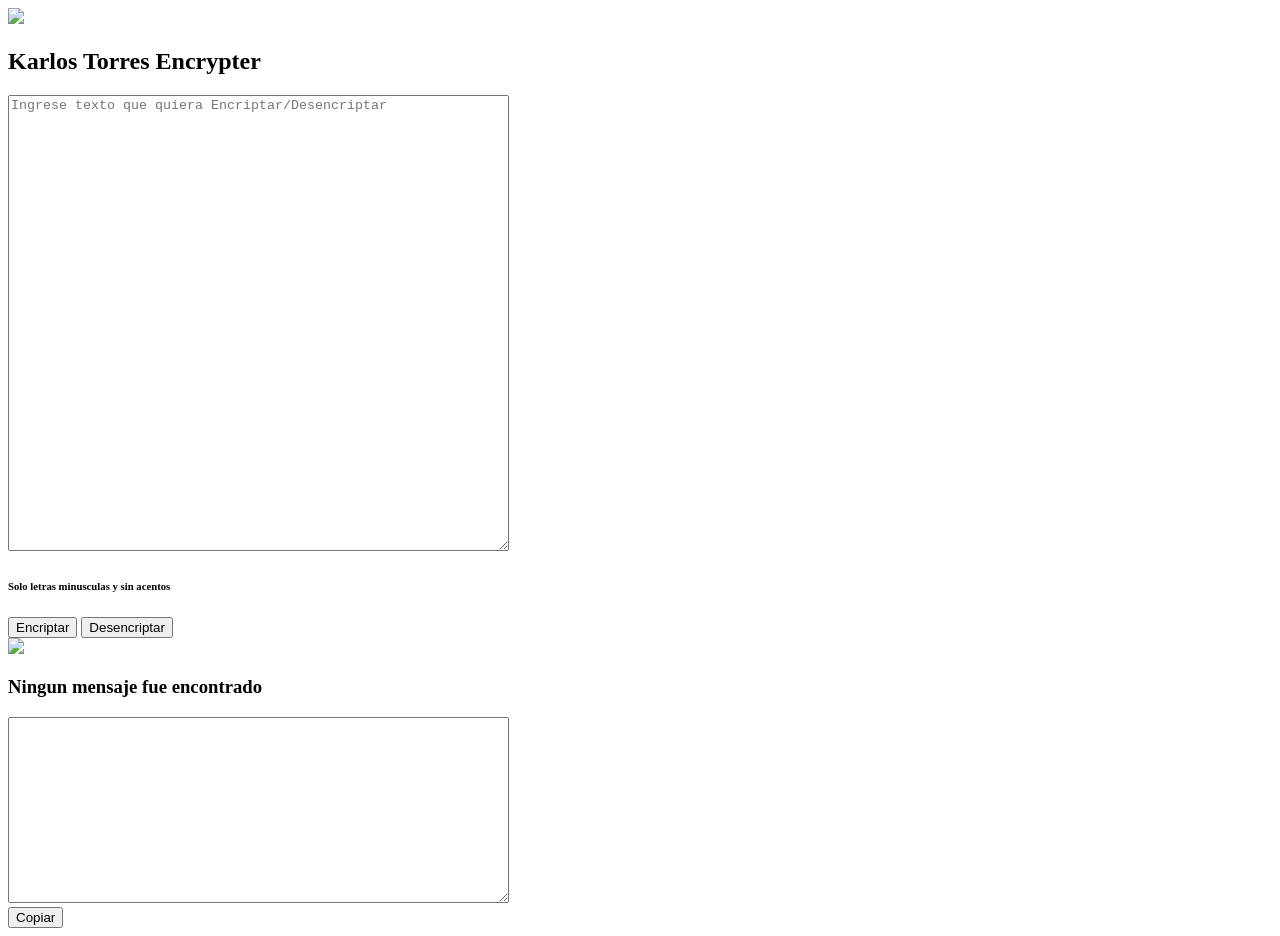
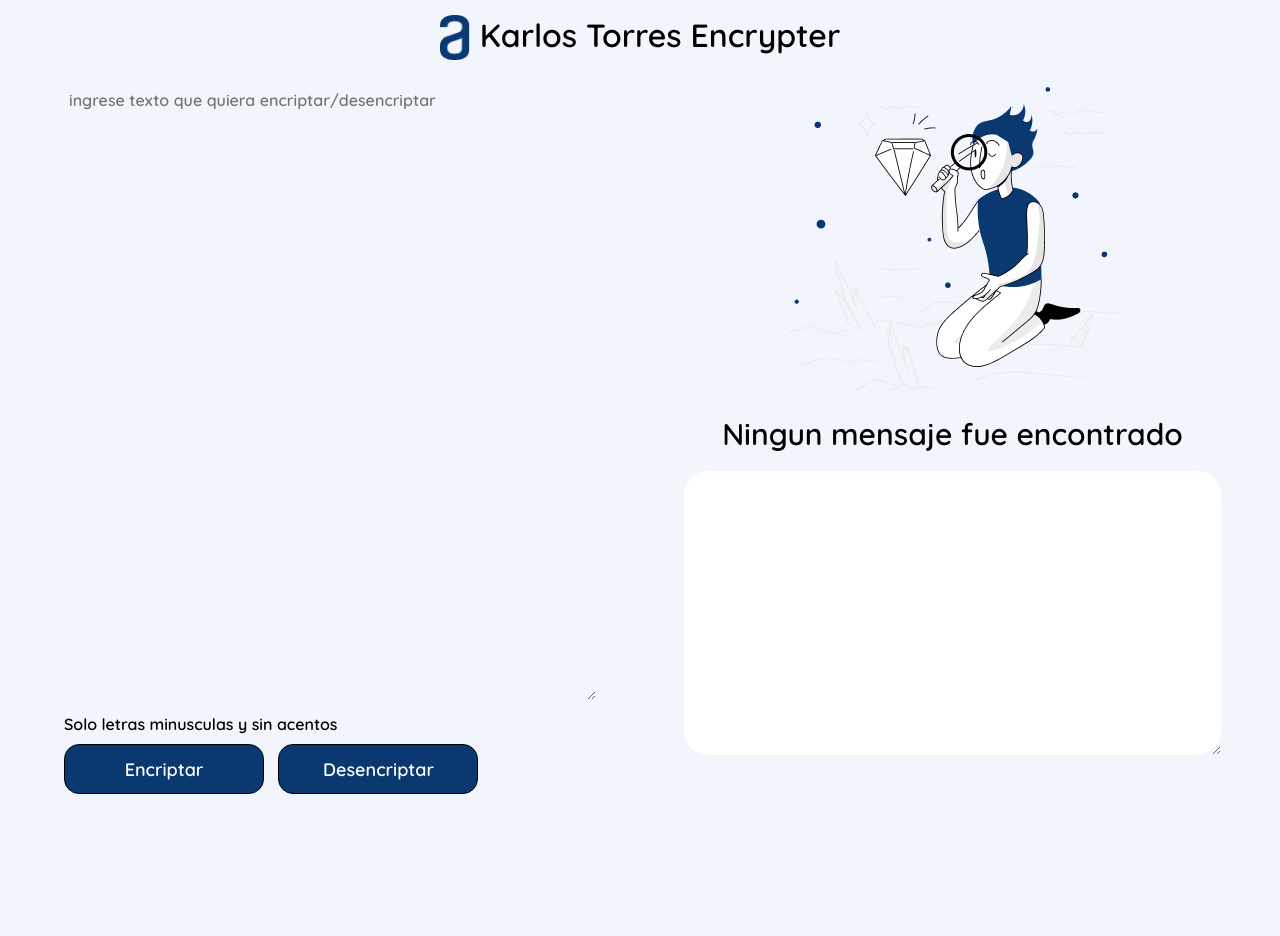
Before and after one commit to Karlostorresr/oracleOneChallenges, a plain HTML site: page index.html in a window 1280 px wide. After the commit the page ends 819 px from the top, so only its background shows below. Drawn offline with Linux system fonts and the light colour scheme; the site is published under a folder, as on GitHub Pages, so addresses that start at the root find nothing.

Commit message:
Se colocan todos los archivos la mismo nivel para el despliegue

```diff
--- a/index.html
+++ b/index.html
@@ -5,7 +5,7 @@
     <meta http-equiv="X-UA-Compatible" content="IE=edge">
     <meta name="viewport" content="width=device-width, initial-scale=1.0">
     <title>Encrypter challenge</title>
-    <link rel="Stylesheet" href="/C1-Encriptador/encriptador.css" >
+    <link rel="Stylesheet" href="encriptador.css" >
     <link rel="preconnect" href="https://fonts.googleapis.com">
     <link rel="preconnect" href="https://fonts.gstatic.com" crossorigin>
     <link href="https://fonts.googleapis.com/css2?family=Comfortaa:wght@600&family=Quicksand:wght@600&display=swap" rel="stylesheet">
@@ -13,7 +13,7 @@
 </head>
 <body>
     <nav class="navbar">
-        <img class="logo" src="/C1-Encriptador/Multimedia/Vector.png">
+        <img class="logo" src="Multimedia/Vector.png">
         <h1>Karlos Torres Encrypter</h1>
     </nav>
 
@@ -28,7 +28,7 @@
         </div>
 
         <div class="section2">
-            <img class ="center" id="imagenMuñeco" src="/C1-Encriptador/Multimedia/Muñeco.png">
+            <img class ="center" id="imagenMuñeco" src="Multimedia/Muñeco.png">
             <h3 class="center" id="mensaje">Ningun mensaje fue encontrado</h3>
             <textarea class="textArea" rows="12" cols="60" id="areaDeEncriptado" readonly="true"></textarea>
             <br>
@@ -36,6 +36,6 @@
         </div>
     </div>
 
-    <script src="/C1-Encriptador/encriptador.js"></script>
+    <script src="encriptador.js"></script>
 </body>
 </html>
```
Also changed, not shown: Multimedia/Muñeco.png (renamed from C1-Encriptador/Multimedia/Muñeco.png), Multimedia/Vector.png (renamed from C1-Encriptador/Multimedia/Vector.png), encriptador.css (renamed from C1-Encriptador/encriptador.css), encriptador.js (renamed from C1-Encriptador/encriptador.js).
